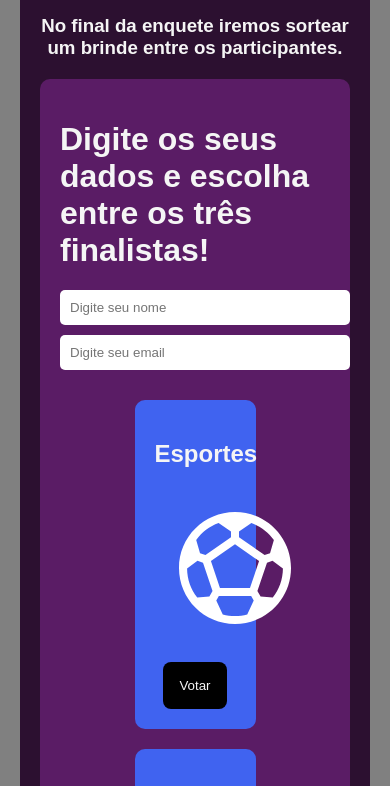
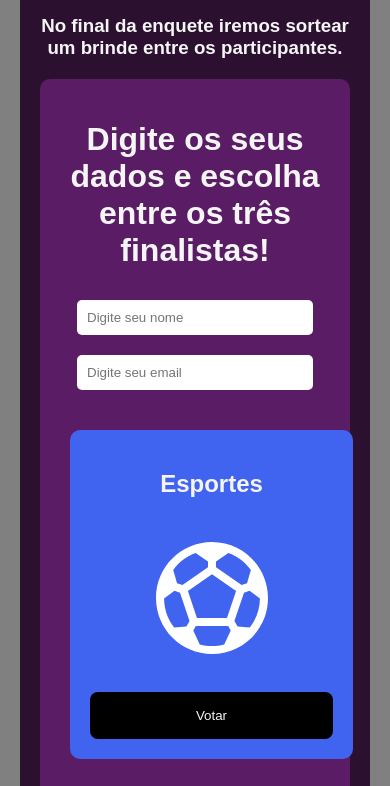
Before and after one commit to clararicioni/bootcampdev-proj2mod1, a plain HTML site: page index.html in a window 390 px wide. Shown: the part 355-1141 px from the top of the page. Drawn offline with Linux system fonts and the light colour scheme.

Commit message:
closes #5 - responsivity

```diff
--- a/index.html
+++ b/index.html
@@ -11,6 +11,7 @@
             font-family: Arial, sans-serif;
             margin: 0;
             padding: 0;
+            user-select: none;
         }
 
         .container {
@@ -21,9 +22,10 @@
             border-radius: 10px;
         }
 
-        span h1{
+        span h1 {
             color: rgb(209, 209, 36);
         }
+
         .cabecalho {
             display: block;
             text-align: center;
@@ -35,15 +37,21 @@
             padding: 20px;
             border-radius: 10px;
             margin: 20px 0;
+            text-align: center;
         }
 
         .input {
             margin-bottom: 20px;
+            display: flex;
+            flex-direction: column;
+            align-items: center;
         }
 
         input {
             display: block;
-            width: 100%;
+            outline: none;
+            width: 80%;
+            max-width: 400px;
             padding: 10px;
             margin: 10px 0;
             border-radius: 5px;
@@ -52,8 +60,9 @@
 
         .opcoes {
             display: flex;
-            justify-content: space-around;
+            justify-content: center;
             flex-wrap: wrap;
+            gap: 20px;
         }
 
         section {
@@ -62,7 +71,8 @@
             margin: 10px;
             border-radius: 10px;
             text-align: center;
-            width: 30%;
+            width: 100%;
+            max-width: 300px;
         }
 
         button {
@@ -74,14 +84,26 @@
             border: none;
             cursor: pointer;
             margin-top: 10px;
+            width: 100%;
         }
 
         button:hover {
             background-color: #333;
         }
 
-        h3{
+        h3 {
             text-align: center;
+        }
+
+        @media (max-width: 768px) {
+            .opcoes {
+                flex-direction: column;
+                align-items: center;
+            }
+
+            section {
+                width: 90%;
+            }
         }
     </style>
 </head>
```
